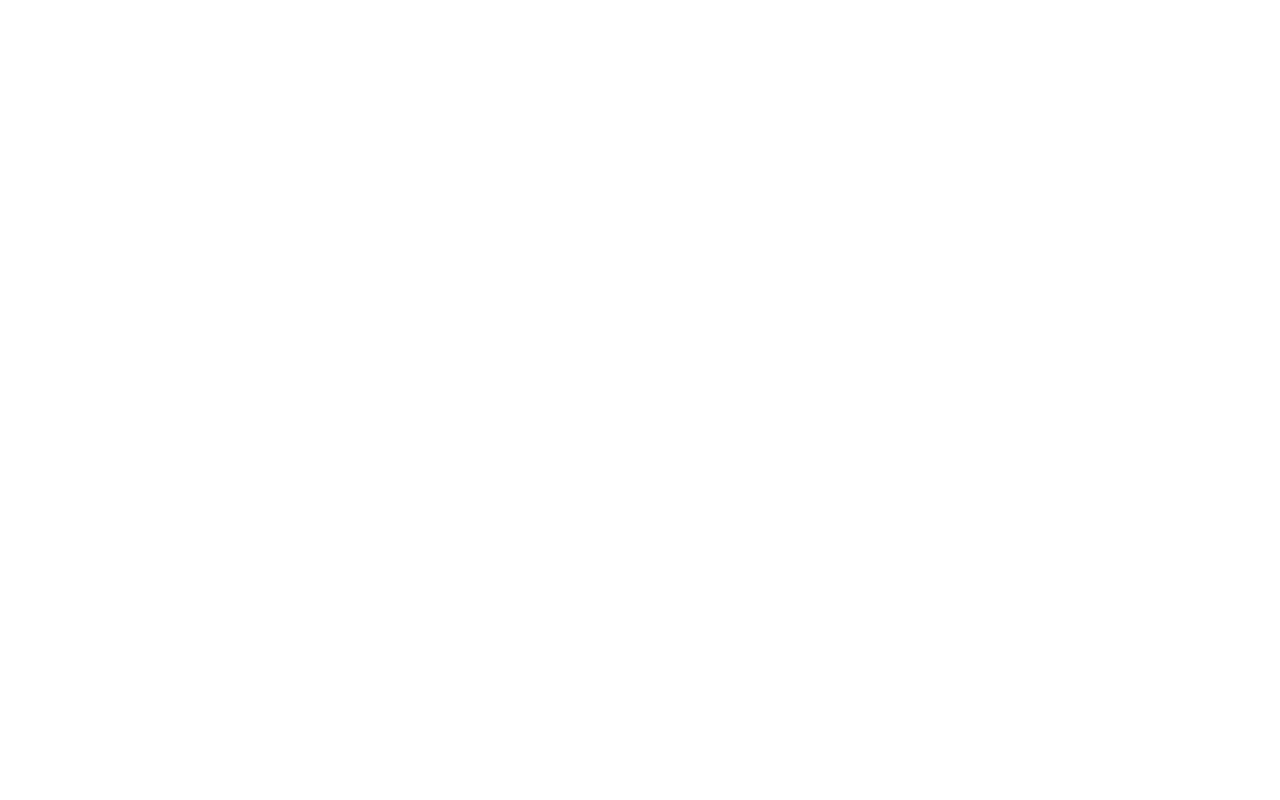
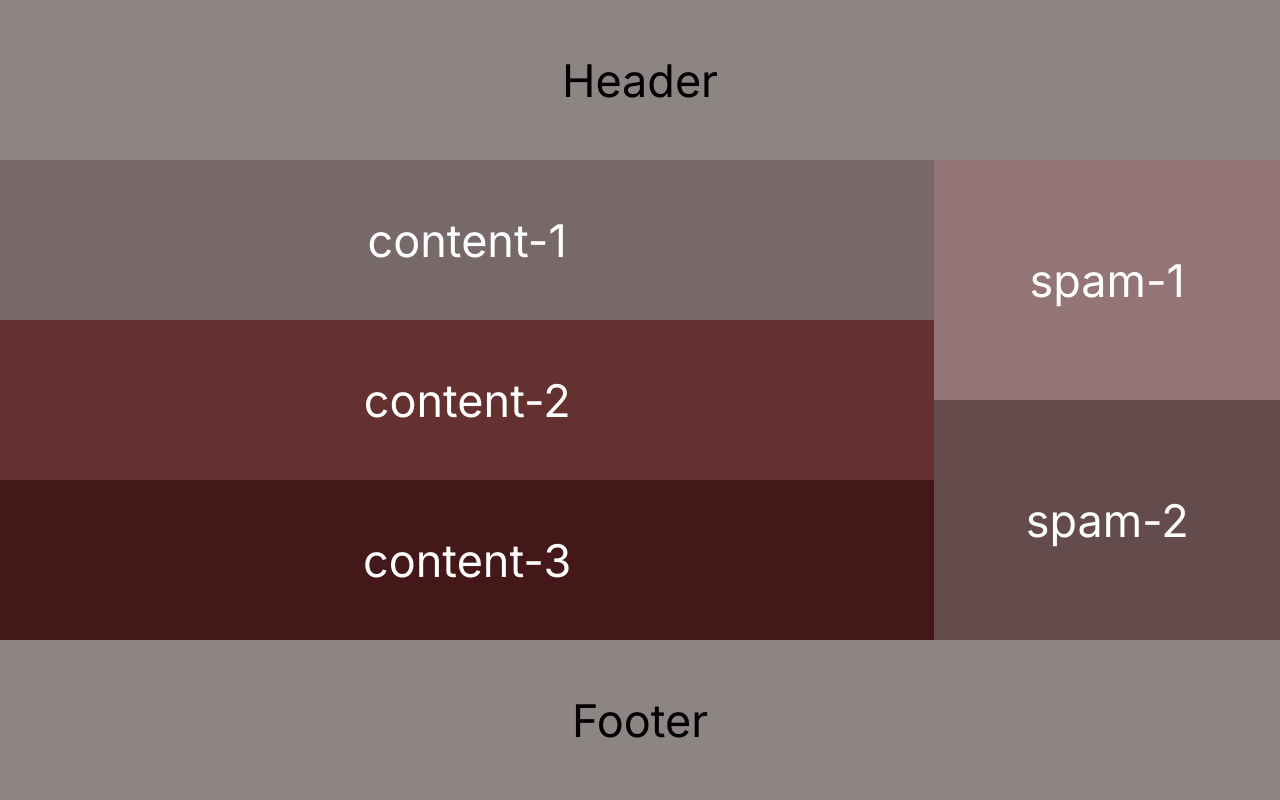
Before and after one commit to Alexmag75/HTML-CSS_1, a website: page Lesson4/hw4_2/task2.html in a window 1280 px wide. Drawn offline with Linux system fonts and the light colour scheme.

Commit message:
finish html

```diff
--- a/Lesson4/hw4_2/style.css
+++ b/Lesson4/hw4_2/style.css
@@ -0,0 +1,75 @@
+@import url('https://fonts.googleapis.com/css2?family=Inter:ital,opsz,wght@0,14..32,100..900;1,14..32,100..900&display=swap');
+*{
+    margin: 0;
+    padding: 0;
+    box-sizing: border-box;
+}
+body{
+    width: 100vw;
+    font-family: "Inter", sans-serif;
+    font-size: 45px;
+    font-style: normal;
+    font-weight: 400;
+    line-height: normal;
+}
+header{
+    height: 20vh;
+    display: flex;
+    justify-content: center;
+    align-items: center;
+    background-color: #8D8484;
+    color: #000;
+}
+main{
+    width: 100%;
+    height: 60vh;
+    display: flex;
+    /*flex-direction: row;*/
+}
+.section1{
+    width: 73vw;
+    display: flex;
+    flex-direction: column;
+}
+.section2{
+    width: 27vw;
+    display: flex;
+    flex-direction: column;
+}
+.content-1, .content-2, .content-3{
+    height: 20vh;
+    color: #FFF;
+    display: flex;
+    justify-content: center;
+    align-items: center;
+}
+.content-1{
+    background: #776969;
+}
+.content-2{
+    background: #643030;
+}
+.content-3{
+    background: #441818;
+}
+.spam-1, .spam-2 {
+    height: 30vh;
+    color: #FFF;
+    display: flex;
+    justify-content: center;
+    align-items: center;
+}
+.spam-1{
+    background: #937575;
+}
+.spam-2{
+     background: #644C4C;
+}
+footer{
+    height: 20vh;
+    display: flex;
+    justify-content: center;
+    align-items: center;
+    background-color: #8D8484;
+    color: #000;
+}
--- a/Lesson4/hw4_2/task2.html
+++ b/Lesson4/hw4_2/task2.html
@@ -6,6 +6,19 @@
     <link rel="stylesheet" href="style.css">
 </head>
 <body>
+<header>Header</header>
+<main>
+    <div class="section1">
+          <div class="content-1">content-1</div>
+          <div class="content-2">content-2</div>
+          <div class="content-3">content-3</div>
+    </div>
 
+    <div class="section2">
+        <div class="spam-1">spam-1</div>
+        <div class="spam-2">spam-2</div>
+    </div>
+</main>
+<footer>Footer</footer>
 </body>
 </html>
```
